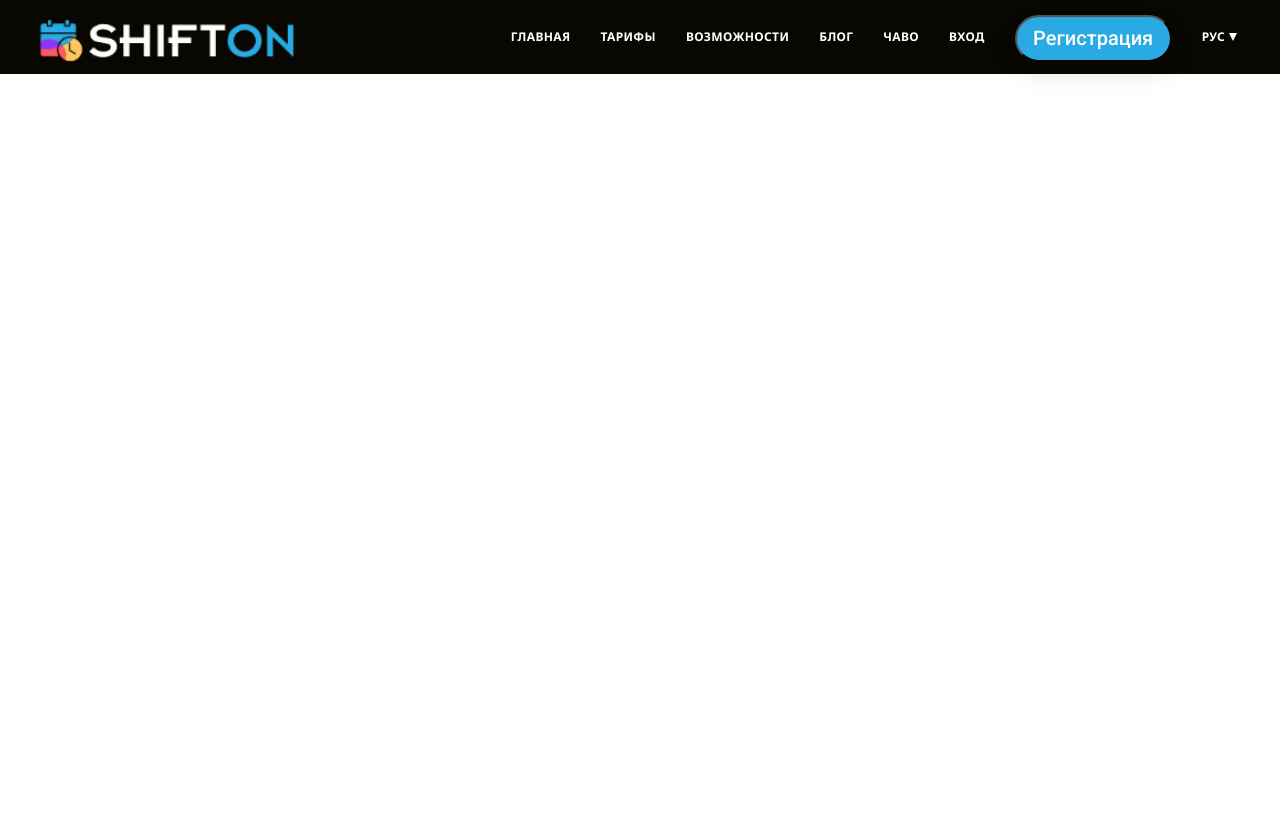
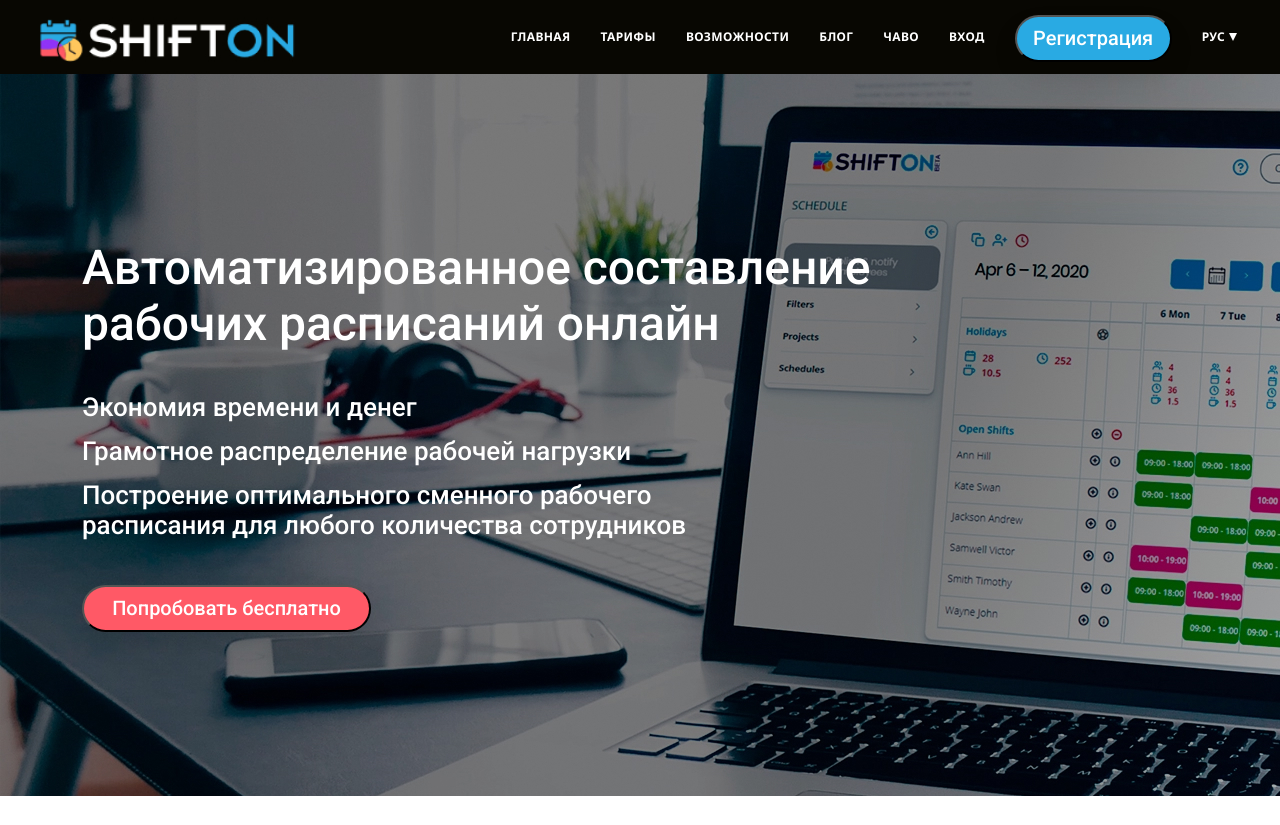
Before and after one commit to deverser/ShiftOn, a website: page index.html in a window 1280 px wide. Before the commit the page ends 800 px from the top, so only its background shows below. Drawn offline with Linux system fonts and the light colour scheme.

Commit message:
Сверстана лицевая секция сайта

```diff
--- a/index.html
+++ b/index.html
@@ -35,7 +35,20 @@
         </nav>
     </header>
     <main>
-
+        <section class="basic">
+            <div class="container">
+                <div class="basic__content">
+                    <h1 class="basic__title">Автоматизированное составление рабочих расписаний онлайн</h1>
+                    <ul class="basic__features">
+                        <li>Экономия времени и денег</li>
+                        <li>Грамотное распределение рабочей нагрузки
+                        </li>
+                        <li>Построение оптимального сменного рабочего расписания для любого количества сотрудников</li>
+                    </ul>
+                    <button class="button button_basic" type="text">Попробовать бесплатно</button>
+                </div>
+            </div>
+        </section>
     </main>
     <footer>
 
--- /dev/null
+++ b/scss/blocks/_basic.scss
@@ -0,0 +1,34 @@
+.basic {
+    background-image: url(../img/main_bg.jpg);
+    height: 722px;
+    &__content {
+        display: flex;
+        flex-direction: column;
+        width: 815px;
+        padding-top: 166px;
+        padding-bottom: 181px;
+    }
+    &__title {
+        font-family: Roboto, sans-serif;
+        font-style: normal;
+        font-weight: 500;
+        font-size: 48px;
+        line-height: 56px;
+        color: #FFFFFF;
+    }
+    &__features {
+        width: 655px;
+        padding-left: 0;
+        margin-top: 18px;
+        font-family: Roboto;
+        font-style: normal;
+        font-weight: 500;
+        font-size: 26px;
+        line-height: 30px;
+        color: #FFFFFF;
+        list-style-type: none;
+        li {
+            margin: 14px 0;
+        }
+    }
+}
--- a/scss/blocks/_buttons.scss
+++ b/scss/blocks/_buttons.scss
@@ -16,4 +16,15 @@
     :hover {
         background: #269ACD;
     }
+    &_basic {
+        padding: 12px 20px;
+        width: 289px;
+        height: 47px;
+        line-height: 19px;
+        background: #FF5966;
+        &:hover {
+            background: #54A757;
+        }
+
+    }
 }
--- a/scss/style.scss
+++ b/scss/style.scss
@@ -8,3 +8,4 @@
 
 @import 'blocks/header';
 @import 'blocks/buttons';
+@import 'blocks/basic';
```
Also changed, not shown: css/style.min.css.
